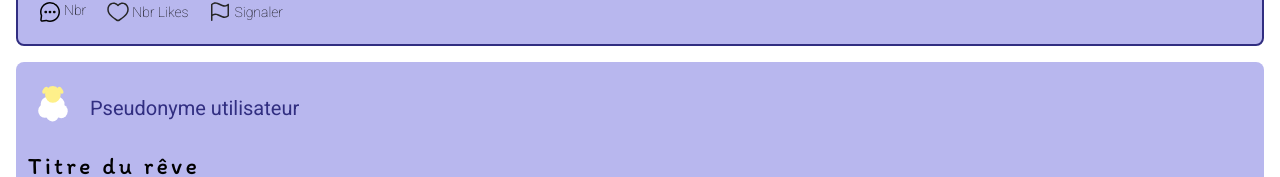
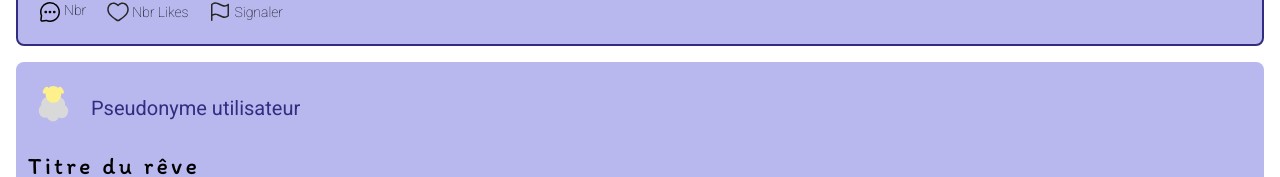
Before and after one commit to SamuelCharasse/2024-DreamSheepApp-Grp4, a Vue app in the folder DreamSheep-app/: page / in a window 1280 px wide. Shown: the part 251-428 px from the top of the page. Built offline with nearby package versions, Linux system fonts and the light colour scheme; a web font is replaced by a local one.

Commit message:
refactor: Update CardHome component to use ProfileIcon instead of ProfilIcon1

```diff
--- a/DreamSheep-app/src/components/CardHome.vue
+++ b/DreamSheep-app/src/components/CardHome.vue
@@ -2,14 +2,14 @@
 import CommentIcon from './icons/CommentIcon.vue';
 import HeartIcon from './icons/HeartIcon.vue';
 import FlagIcon from './icons/FlagIcon.vue';
-import ProfilIcon1 from './icons/ProfilIcon1.vue';
+import ProfileIcon from './icons/ProfileIcon.vue';
 import TagIcon from '@/components/icons/TagIcon.vue';
 </script>
 
 <template>
     <div class="bg-LightPurple overflow-hidden pt-2 rounded-lg mx-4 mt-4">
         <div class="flex flex-grow-0 flex-shrink-0 py-3 pl-4">
-            <ProfilIcon1/>
+            <ProfileIcon/>
             <p class="text-indigo-900 font-normal text-xl pl-4 pt-3">Pseudonyme utilisateur</p>
         </div>
         <div class="p-3">
--- a/DreamSheep-app/src/components/icons/ProfilIcon1.vue
+++ /dev/null
@@ -1,11 +0,0 @@
-<template><svg width="42" height="42" viewBox="0 0 42 42" fill="none" xmlns="http://www.w3.org/2000/svg">
-<ellipse cx="12.7723" cy="28.8446" rx="6.58444" ry="7.00675" transform="rotate(1.13066 12.7723 28.8446)" fill="white"/>
-<ellipse cx="15.2626" cy="22.0849" rx="6.58444" ry="7.00675" transform="rotate(1.13066 15.2626 22.0849)" fill="white"/>
-<ellipse cx="25.9358" cy="22.0849" rx="6.58444" ry="7.00675" transform="rotate(1.13066 25.9358 22.0849)" fill="white"/>
-<ellipse cx="29.1378" cy="29.2003" rx="6.58444" ry="7.00675" transform="rotate(1.13066 29.1378 29.2003)" fill="white"/>
-<ellipse cx="20.4806" cy="32.4023" rx="6.58444" ry="7.00675" transform="rotate(1.13066 20.4806 32.4023)" fill="white"/>
-<ellipse cx="20.8939" cy="12.4275" rx="7.85146" ry="8.35504" transform="rotate(1.13066 20.8939 12.4275)" fill="#FEF08A"/>
-<ellipse cx="13.1721" cy="8.3289" rx="2.15374" ry="3.87111" transform="rotate(34 13.1721 8.3289)" fill="#FEF08A"/>
-<ellipse cx="28.5164" cy="8.33285" rx="2.15374" ry="3.87111" transform="rotate(-34 28.5164 8.33285)" fill="#FEF08A"/>
-</svg>
-</template>
```
